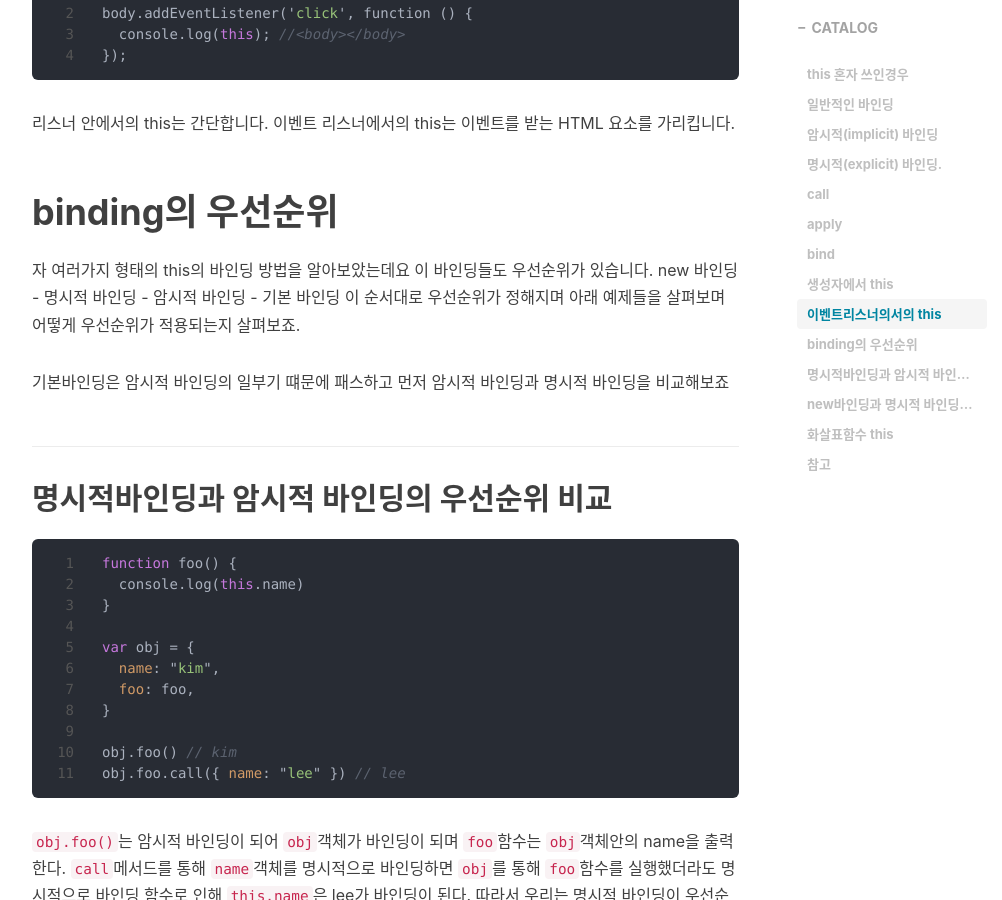
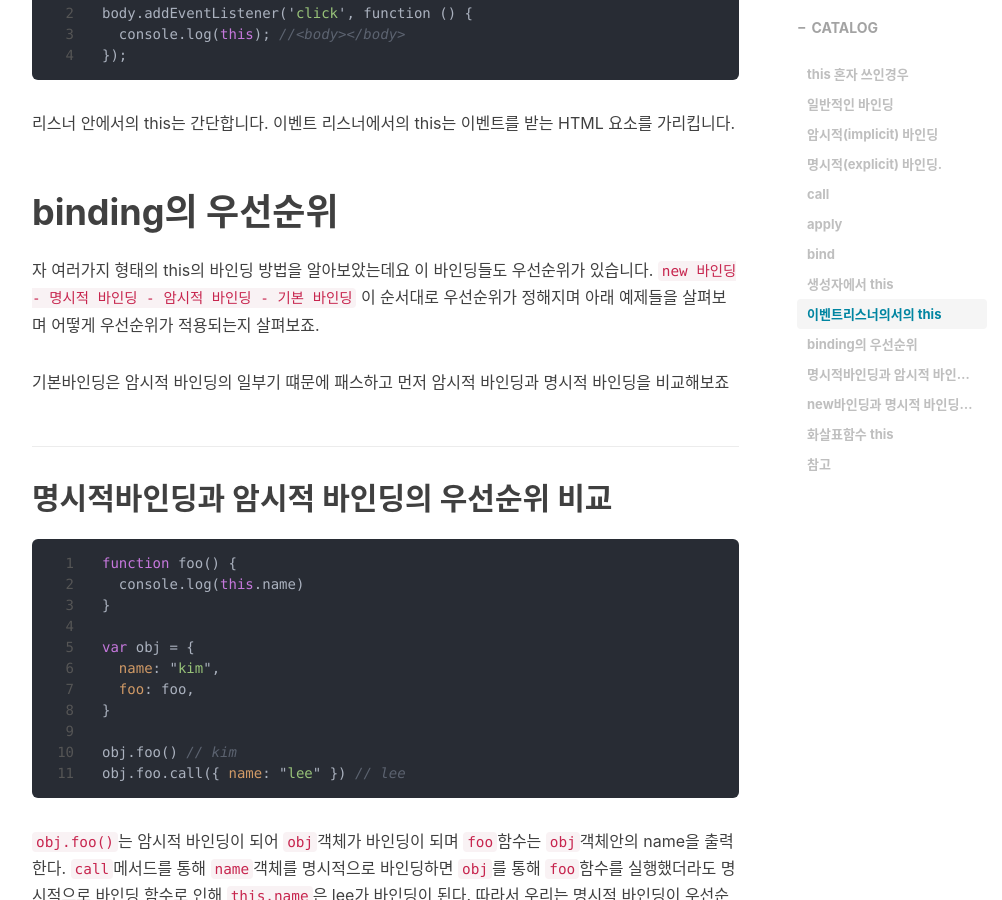
Before and after one commit to lss3070/Room19, a Jekyll site: the page built from _posts/2021-02-07-[Javascript]-Javascript에서의 this.md, in a window 1280 px wide and 900 px high, scrolled down 4642 px. Shown: the whole window, without its empty margins (233-1235 px from the left). Built offline with Jekyll 4.4.1, drawn with Linux system fonts in a browser that asks for light colours; nearby versions of some CDN libraries; library files that are not in the unit come from our copies; comment, search, counter and statistics services are not loaded; some of the changed text lies outside the part shown.

```diff
--- a/_posts/2021-02-07-[Javascript]-Javascript에서의 this.md
+++ b/_posts/2021-02-07-[Javascript]-Javascript에서의 this.md
@@ -187,7 +187,7 @@ binding의 우선순위
 ===
 자 여러가지 형태의 this의 바인딩 방법을 알아보았는데요
 이 바인딩들도 우선순위가 있습니다.
-new 바인딩 - 명시적 바인딩 - 암시적 바인딩 - 기본 바인딩 이 순서대로 우선순위가 정해지며
+`new 바인딩 - 명시적 바인딩 - 암시적 바인딩 - 기본 바인딩` 이 순서대로 우선순위가 정해지며
 아래 예제들을 살펴보며 어떻게 우선순위가 적용되는지 살펴보죠.
 
 기본바인딩은 암시적 바인딩의 일부기 떄문에 패스하고
```
Also changed, not shown: other parts of _posts/2021-02-07-[Javascript]-Javascript에서의 this.md (+5 -5 lines).
